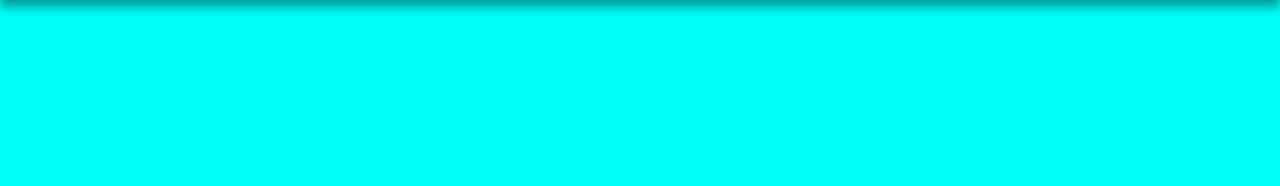
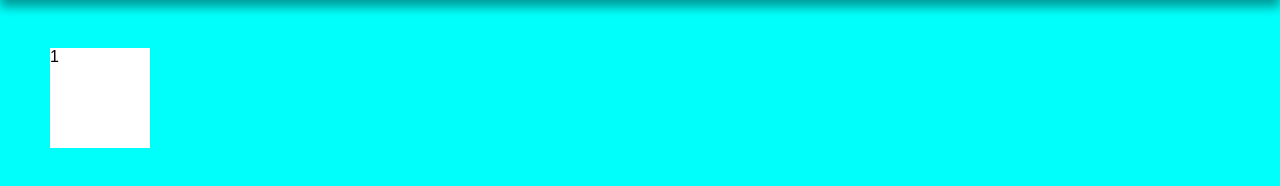
Before and after one commit to LucasTmrzz/Projeto-Luskas, a plain HTML site: page index.html in a window 1280 px wide. Shown: the part 170-356 px from the top of the page. Drawn offline with Linux system fonts and the light colour scheme; a web font is replaced by a local one.

Commit message:
Att Index

```diff
--- a/estilos/style.css
+++ b/estilos/style.css
@@ -51,3 +51,14 @@ nav > a {
     border-radius: 5px;
     transition-duration: 0.5s;
 }
+
+.flex_top {
+    flex-direction: row;
+}
+
+.flex_top > article {
+    width: 100px;
+    height: 100px;
+    background-color: white;
+    margin: 50px;
+}
--- a/index.html
+++ b/index.html
@@ -17,12 +17,14 @@
         <a href="#">Contato</a>
     </nav>
     <main>
-        <article>
+        <div class="flex_top">
+            <article>
+                1
+            </article>
+            <aside>
 
-        </article>
-        <aside>
-
-        </aside>
+            </aside>
+        </div>
     </main>
 </body>
 </html>
```
